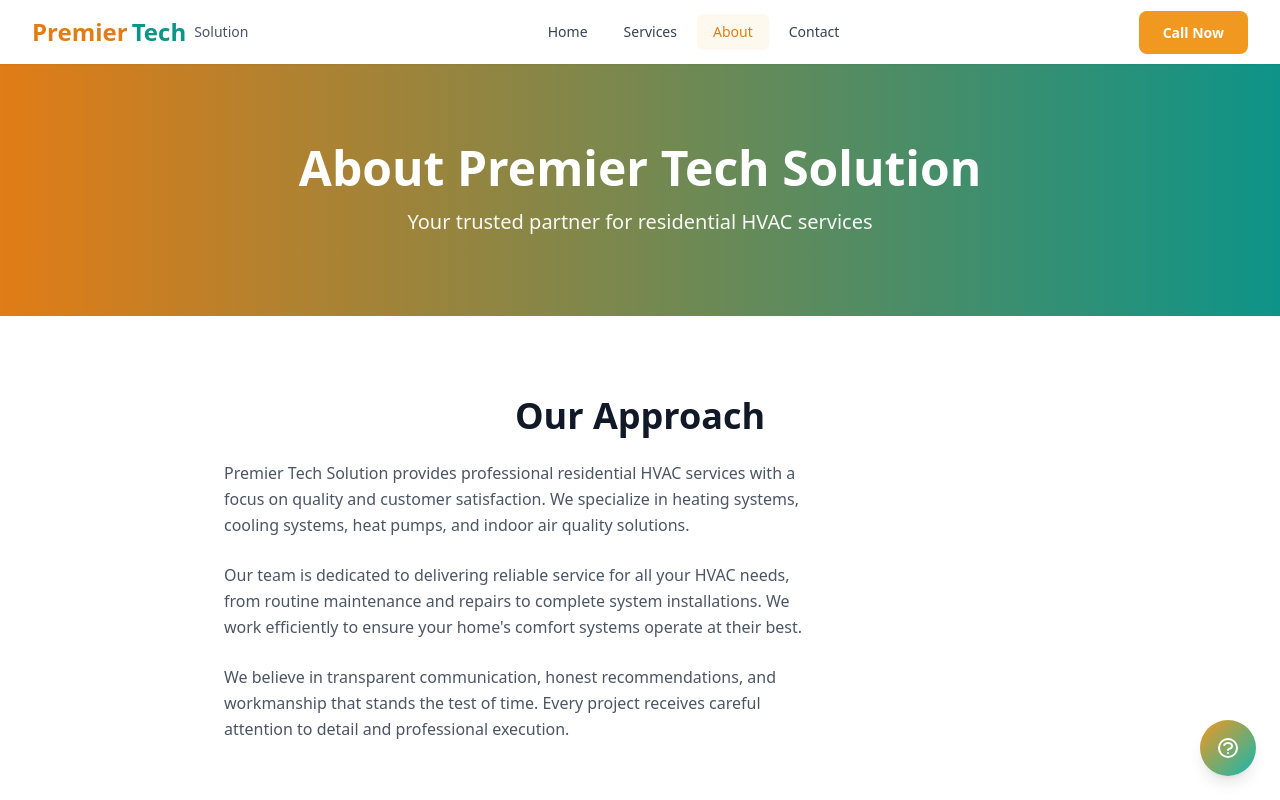
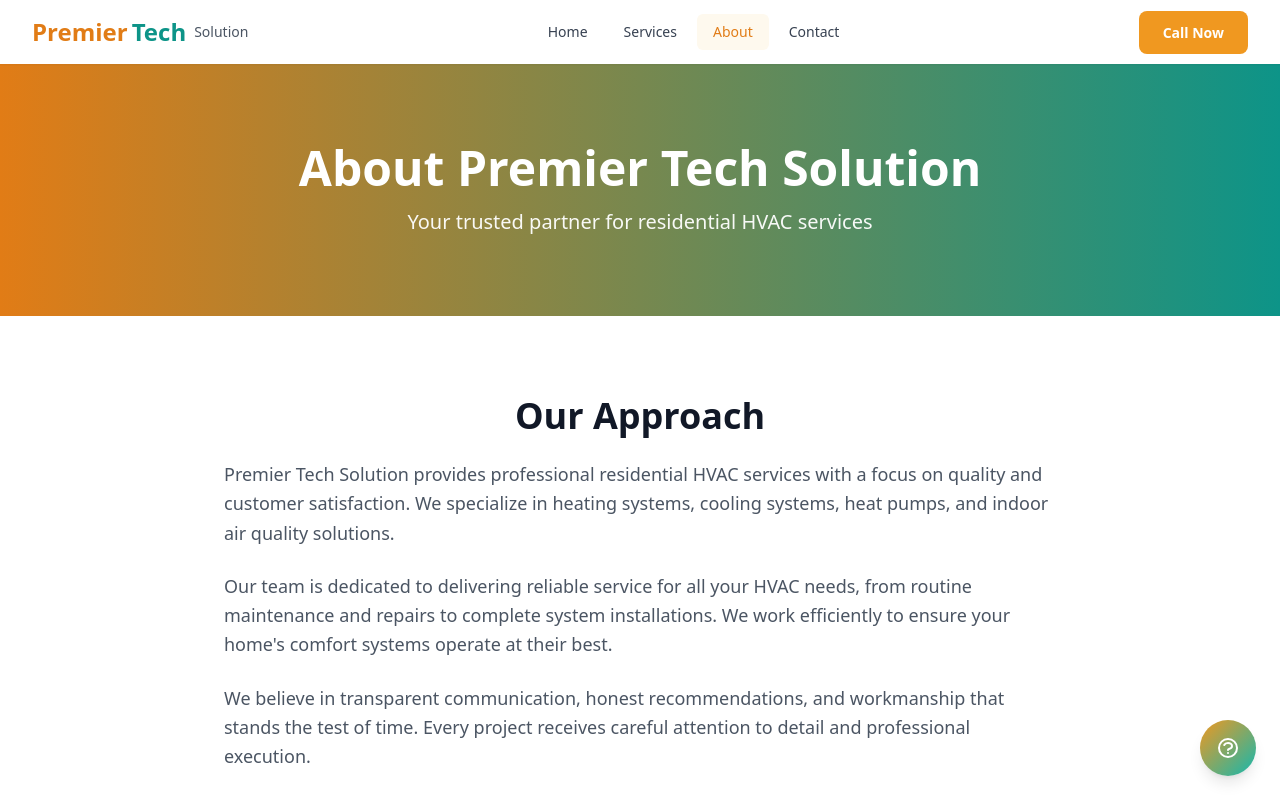
Before and after one commit to SenpoAhJin/HVAC_Website, a React (Vite) app: page /about in a window 1280 px wide. Shown: the top 800 px of the page. Built offline with nearby package versions, Linux system fonts and the light colour scheme.

Commit message:
Fix About page layout issue in 'Our Approach' section
- Removed conflicting prose wrapper causing width constraints
- Used space-y-6 for consistent paragraph spacing
- Simplified structure for better layout control
- Ensures full-width paragraphs display correctly

```diff
--- a/src/pages/About.jsx
+++ b/src/pages/About.jsx
@@ -49,14 +49,14 @@
       {/* Company Story */}
       <section className="py-20">
         <div className="max-w-4xl mx-auto px-4 sm:px-6 lg:px-8">
-          <div className="prose prose-lg max-w-none">
-            <h2 className="text-4xl font-bold text-gray-900 mb-6 text-center">Our Approach</h2>
+          <h2 className="text-4xl font-bold text-gray-900 mb-6 text-center">Our Approach</h2>
 
-            <p className="text-gray-600 mb-6">
+          <div className="space-y-6 text-lg">
+            <p className="text-gray-600">
               Premier Tech Solution provides professional residential HVAC services with a focus on quality and customer satisfaction. We specialize in heating systems, cooling systems, heat pumps, and indoor air quality solutions.
             </p>
 
-            <p className="text-gray-600 mb-6">
+            <p className="text-gray-600">
               Our team is dedicated to delivering reliable service for all your HVAC needs, from routine maintenance and repairs to complete system installations. We work efficiently to ensure your home's comfort systems operate at their best.
             </p>
 
```
